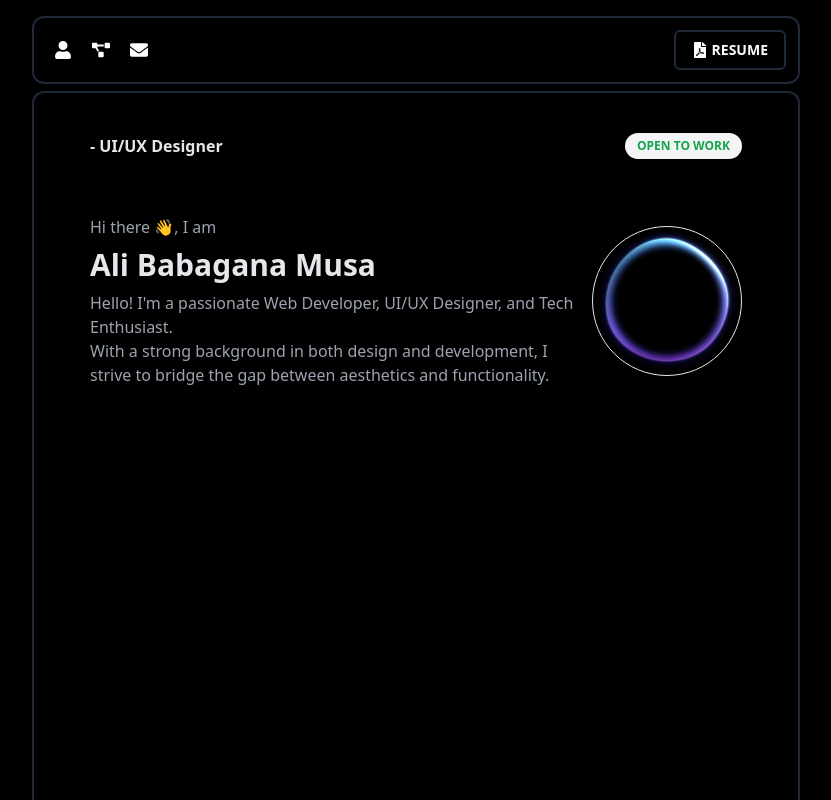
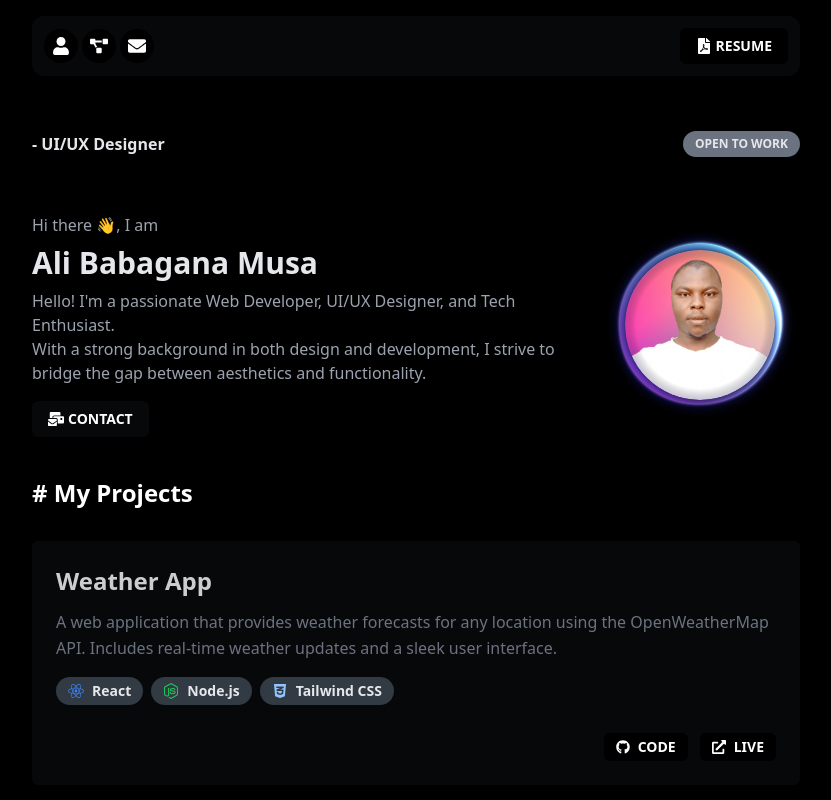
Before and after one commit to Exc2000/my-portfolio, a React (Vite) app: page / in a window 1280 px wide. Shown: the top 800 px of the page, without its empty margins (224-1055 px from the left). Built offline with nearby package versions, Linux system fonts and the light colour scheme.

Commit message:
added home content

```diff
--- a/src/App.css
+++ b/src/App.css
@@ -0,0 +1,4 @@
+.mask-image {
+    -webkit-mask-image: radial-gradient(circle, rgba(0,0,0,1) 60%, rgba(0,0,0,0) 100%);
+    mask-image: radial-gradient(circle, rgba(0,0,0,1) 60%, rgba(0,0,0,0) 100%);
+  }
--- a/src/components/Picture.tsx
+++ b/src/components/Picture.tsx
@@ -285,5 +285,6 @@ export default function Orb({
     };
   }, [hue, hoverIntensity, rotateOnHover, forceHoverState, vert, frag]);
 
-  return <div ref={ctnDom} className="w-full h-full" />;
+  return <div ref={ctnDom} className="w-[200px] h-[200px]" />;
+
 }
--- a/src/components/Project.tsx
+++ b/src/components/Project.tsx
@@ -18,7 +18,7 @@ interface ProjectProps {
 const Project: React.FC<ProjectProps> = ({ title, description, technology, githubLink, liveLink }) => {
     return (
         <motion.div
-            className="bg-gray-200 dark:bg-gray-900 text-gray-900 dark:text-gray-50 shadow-lg rounded-md p-6 border border-gray-700 transition-transform hover:scale-105 hover:shadow-xl"
+            className="bg-gray-600 bg-opacity-10 shadow-lg rounded-md p-6 transition-transform"
             variants={{
             hidden: { opacity: 0, y: 50 },
             visible: { opacity: 1, y: 0 },
@@ -28,36 +28,36 @@ const Project: React.FC<ProjectProps> = ({ title, description, technology, githu
             viewport={{ once: true, amount: 0.2 }} // Trigger animation once when 20% of the element is visible
             transition={{ duration: 0.6, ease: 'easeOut' }}
         >
-            <h2 className="text-3xl font-semibold mb-3">{title}</h2>
-            <p className="text-gray-900 dark:text-gray-200 mb-2 leading-relaxed">{description}</p>
+            <h2 className="text-2xl font-semibold mb-3 text-white/80">{title}</h2>
+            <p className="text-gray-500 mb-2 leading-relaxed">{description}</p>
             <div className="flex flex-wrap items-center mb-3 gap-2">
             {technology.map((tech, index) => (
                 <div
                 key={index}
-                        className="flex items-center space-x-2 bg-gray-300 dark:bg-gray-600 text-gray-800 dark:text-gray-300 rounded-full px-3 py-1 mt-2"
+                className="flex items-center space-x-2 bg-gray-600/65 text-gray-200 rounded-full px-3 py-1 mt-2"
                 >
                 {tech.icon}
                 <span className="text-sm font-semibold">{tech.name}</span>
                 </div>
             ))}
             </div>
-            <div className="flex space-x-3 mt-4">
+            <div className="flex space-x-3 mt-4 float-end">
             <a
                 href={githubLink}
                 target="_blank"
                 rel="noopener noreferrer"
-                    className="flex items-center px-4 py-1.5 text-white bg-gray-800 dark:bg-gray-950 rounded-md shadow-md hover:bg-gray-700 transition-all"
+                className="flex items-center px-3 py-1 text-white bg-black font-bold text-sm rounded-md  transition-all"
             >
-                    <FaGithub className="mr-2 text-base" />
+                <FaGithub className="mr-2" />
                 CODE
             </a>
             <a
                 href={liveLink}
                 target="_blank"
                 rel="noopener noreferrer"
-                    className="flex items-center px-4 py-1.5 text-white bg-gray-800 dark:bg-gray-950 rounded-md shadow-md hover:bg-gray-700 transition-all"
+                className="flex items-center px-3 py-1 text-white bg-black font-bold text-sm rounded-md transition-all"
             >
-                    <FaExternalLinkAlt className="mr-2 text-base" />
+                <FaExternalLinkAlt className="mr-2" />
                 LIVE
             </a>
             </div>
@@ -67,10 +67,10 @@ const Project: React.FC<ProjectProps> = ({ title, description, technology, githu
 
 const ProjectList: React.FC<{ projects: ProjectProps[] }> = ({ projects }) => {
     return (
-        <div className="container mx-auto p-6 lg:px-20" id="projects">
-            <h1 className="text-3xl font-bold md:text-center mb-8 dark:text-white text-gray-900"># My Projects</h1>
+        <div className="mt-10" id="projects">
+            <h1 className="text-2xl font-bold mb-8 text-white"># My Projects</h1>
             <motion.div
-                className="grid grid-cols-1 md:grid-cols-2 gap-4"
+                className="grid grid-cols-1 gap-4"
                 initial="hidden"
                 animate="visible"
                 variants={{
--- a/src/layout/Content.tsx
+++ b/src/layout/Content.tsx
@@ -8,7 +8,7 @@ function Content () {
       <NavBar />
       <div className="min-h-screen max-w-3xl mx-auto md:mt-[75px] mt-20">
         <Outlet />
-        <SplashCursor />
+        {/* <SplashCursor /> */}
       </div>
     </div>
   );
--- a/src/layout/NavBar.tsx
+++ b/src/layout/NavBar.tsx
@@ -1,11 +1,24 @@
+import { useEffect, useState } from 'react';
 import { motion } from 'framer-motion';
 import { FaUser, FaProjectDiagram, FaEnvelope, FaFilePdf } from 'react-icons/fa';
-// import ThemeToggle from '../components/ThemeToggle';
 
 export const NavBar: React.FC = () => {
+  const [isScrolled, setIsScrolled] = useState(false);
+
+  useEffect(() => {
+    const handleScroll = () => {
+      setIsScrolled(window.scrollY > 50); // Adjust scroll threshold as needed
+    };
+
+    window.addEventListener('scroll', handleScroll);
+    return () => window.removeEventListener('scroll', handleScroll);
+  }, []);
+
   return (
     <motion.nav
-      className="fixed top-4 left-4 right-4 md:left-0 md:right-0 max-w-3xl mx-auto p-3 bg-black border-2 border-gray-800 rounded-xl shadow-md z-10"
+      className={`fixed top-4 left-4 right-4 md:left-0 md:right-0 max-w-3xl mx-auto p-3 rounded-xl z-10 transition-all duration-500 ${
+        isScrolled ? 'backdrop-blur-md bg-gray-600 bg-opacity-30' : 'bg-gray-600 bg-opacity-10'
+      }`}
       initial={{ opacity: 0 }}
       animate={{ opacity: 1 }}
       transition={{ duration: 1 }}
@@ -13,33 +26,32 @@ export const NavBar: React.FC = () => {
       <div className="flex justify-between items-center">
         {/* Navigation Links */}
         <motion.ul
-          className="flex items-center space-x-1 text-white dark:text-gray-800 text-xl font-semibold uppercase"
+          className="flex items-center space-x-1 text-white text-xl font-semibold uppercase"
           initial={{ opacity: 0, x: -50 }}
           animate={{ opacity: 1, x: 0 }}
           transition={{ duration: 1, ease: 'easeOut' }}
         >
-          <li className="flex items-center p-2 hover:bg-gray-200 hover:text-gray-500 transition-all duration-700 rounded-full">
+          <li className="flex items-center p-2 bg-black hover:bg-gray-200 hover:text-gray-500 transition-all duration-700 rounded-full">
             <FaUser className="text-lg" />
           </li>
-          <li className="flex items-center p-2 hover:bg-gray-200 hover:text-gray-500 transition-all duration-700 rounded-full">
+          <li className="flex items-center p-2 bg-black hover:bg-gray-200 hover:text-gray-500 transition-all duration-700 rounded-full">
             <FaProjectDiagram className="text-lg" />
           </li>
-          <li className="flex items-center p-2 hover:bg-gray-200 hover:text-gray-500 transition-all duration-700 rounded-full">
+          <li className="flex items-center p-2 bg-black hover:bg-gray-200 hover:text-gray-500 transition-all duration-700 rounded-full">
             <FaEnvelope className="text-lg" />
           </li>
         </motion.ul>
 
-        {/* Right Section: Theme Toggle & Resume */}
+        {/* Right Section: Resume */}
         <motion.nav
           className="flex items-center space-x-2"
           initial={{ opacity: 0, x: 50 }}
           animate={{ opacity: 1, x: 0 }}
           transition={{ duration: 1, ease: 'easeOut', delay: 0.3 }}
         >
-          {/* <ThemeToggle /> */}
           <a
             href="#resume"
-            className="flex items-center justify-between bg-black border-2 border-gray-800 text-white px-3 py-1.5 md:px-4 md:py-2 rounded-md hover:bg-gray-100 hover:text-black transition-all duration-300"
+            className="flex items-center justify-between bg-black text-white px-3 py-1.5 md:px-4 md:py-2 rounded-md hover:bg-gray-100 hover:text-black transition-all duration-300"
           >
             <FaFilePdf className="text-sm md:text-base" />
             <span className="ml-1 text-sm font-semibold">RESUME</span>
--- a/src/pages/Home.tsx
+++ b/src/pages/Home.tsx
@@ -1,5 +1,9 @@
 import { useEffect, useState } from "react";
 import Orb from "../components/Picture";
+import MyPicture from "../assets/my-picture.png";
+import "../App.css";
+import Project from "../components/Project";
+import { FaMailBulk } from "react-icons/fa";
 
 const typingText = ["Software Engineer", "UI/UX Designer", "Tech Enthusiast"];
 
@@ -26,41 +30,46 @@ const Home: React.FC = () => {
   }, [charIndex, loopIndex]);
 
   return (
-    <div className="min-h-screen md:px-14 md:pt-10 p-6 mt-4 max-w-3xl mx-auto bg-black border-2 border-gray-800 rounded-xl shadow-md ">
+    // <div className="min-h-screen md:px-14 md:pt-10 p-6 mt-4 max-w-3xl mx-auto bg-black">
+    <div className="min-h-screen md:pt-10 mt-4 max-w-3xl mx-auto bg-black">
       <div className="flex justify-between items-center ">
         <div>
-          <p className="text-base font-bold text-gray-200">
-            - {currentText}
-          </p>
+          <p className="text-base font-bold text-gray-200">- {currentText}</p>
         </div>
-        <div className="p-1 px-3 bg-gray-100 rounded-full">
-          <p className="text-[12px] font-semibold uppercase text-green-600">
+        <div className="p-1 px-3 bg-gray-500 rounded-full">
+          <p className="text-[12px] font-semibold uppercase text-gray-200">
             Open To Work
           </p>
         </div>
       </div>
-      <div className="mt-14 flex flex-col-reverse md:flex-row justify-between items-center gap-4">
+      <div className="mt-14 flex flex-col-reverse md:flex-row justify-between items-center md:text-left text-center gap-4">
         <div className="flex-1">
-          <p className="text-base text-gray-400">
-            Hi there 👋, I am
-          </p>
+          <p className="text-base text-gray-400">Hi there 👋, I am</p>
           <h1 className="text-3xl font-bold my-2 text-gray-200">
             Ali Babagana Musa
           </h1>
 
           <p className="text-base text-gray-400">
             Hello! I'm a passionate Web Developer, UI/UX Designer, and Tech
-            Enthusiast.  <br />
+            Enthusiast. <br />
             With a strong background in both design and development, I strive to
             bridge the gap between aesthetics and functionality.
           </p>
+
+          <div className="flex md:justify-start justify-center">
+            <a
+              href="#resume"
+              className="w-fit mt-4 flex items-center bg-gray-600 bg-opacity-10 text-white px-2 py-1.5 md:px-4 md:py-2 rounded-md hover:bg-gray-600 hover:bg-opacity-20 hover:text-white transition-all duration-300"
+            >
+              <FaMailBulk className="text-sm md:text-base" />
+              <span className="ml-1 text-sm font-semibold">CONTACT</span>
+            </a>
           </div>
-        <div className="w-[150px] flex justify-center items-center rounded-full border h-[150px]">
+        </div>
 
-
-
-
-            <div className="w-[150px] h-[150px]">
+        <div className="w-[200px] h-[200px] relative flex justify-center items-center">
+          {/* Orb (Glowing Effect) */}
+          <div className="absolute inset-0 flex justify-center items-center">
             <Orb
               hoverIntensity={0.5}
               rotateOnHover={true}
@@ -69,9 +78,15 @@ const Home: React.FC = () => {
             />
           </div>
 
-
+          {/* Centered Image */}
+          <img
+            src={MyPicture}
+            alt="Profile"
+            className="absolute w-[150px] h-[150px] object-cover rounded-full mask-image"
+          />
         </div>
       </div>
+      <Project />
     </div>
   );
 };
```
Also changed, not shown: src/assets/my-picture.png (added), src/pages/Project.tsx (added). Lines whose indentation alone changed are shown as unchanged.
